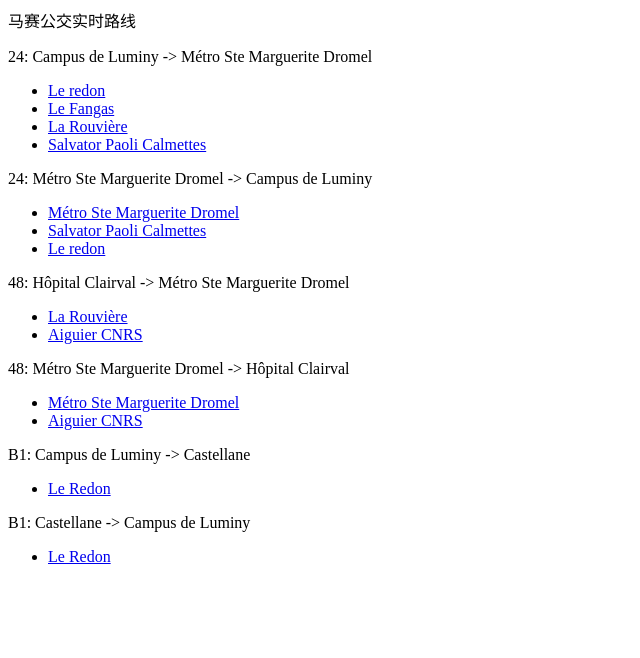
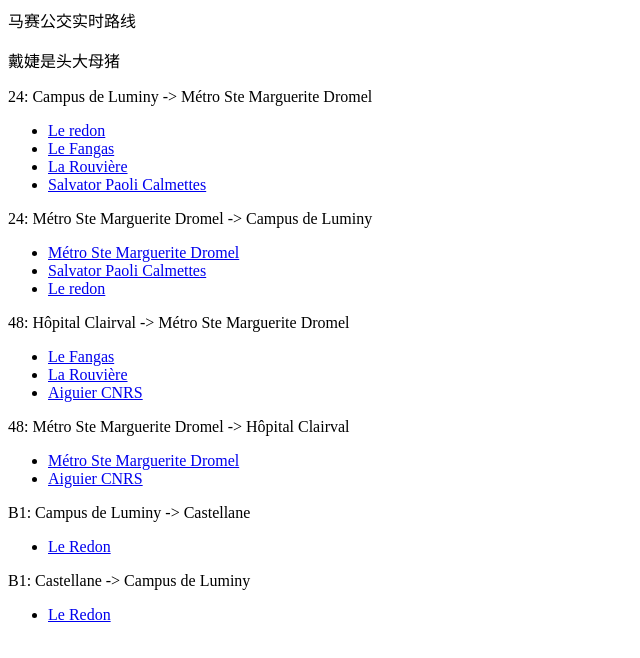
Before and after one commit to SPEARKO/SPEARKO.github.io, a plain HTML site: page index.html in a window 1280 px wide. Shown: the whole page, without its empty margins (0-640 px from the left). Drawn offline with Linux system fonts and the light colour scheme.

Commit message:
Update index.html

```diff
--- a/index.html
+++ b/index.html
@@ -1,4 +1,6 @@
 <p>马赛公交实时路线</p>
+
+<p>戴婕是头大母猪</p>
 
 <p>24:  Campus de Luminy -> Métro Ste Marguerite Dromel</p>
 <ul>
@@ -17,6 +19,7 @@
 
 <p>48:  Hôpital Clairval -> Métro Ste Marguerite Dromel</p>
 <ul>
+  <li> <a href="https://map.rtm.fr/FlashCode.html?station=01903">Le Fangas</a> </li>
   <li> <a href="https://map.rtm.fr/FlashCode.html?station=02003">La Rouvière</a> </li>
   <li> <a href="https://map.rtm.fr/FlashCode.html?station=01970">Aiguier CNRS</a> </li>
 </ul>
```
